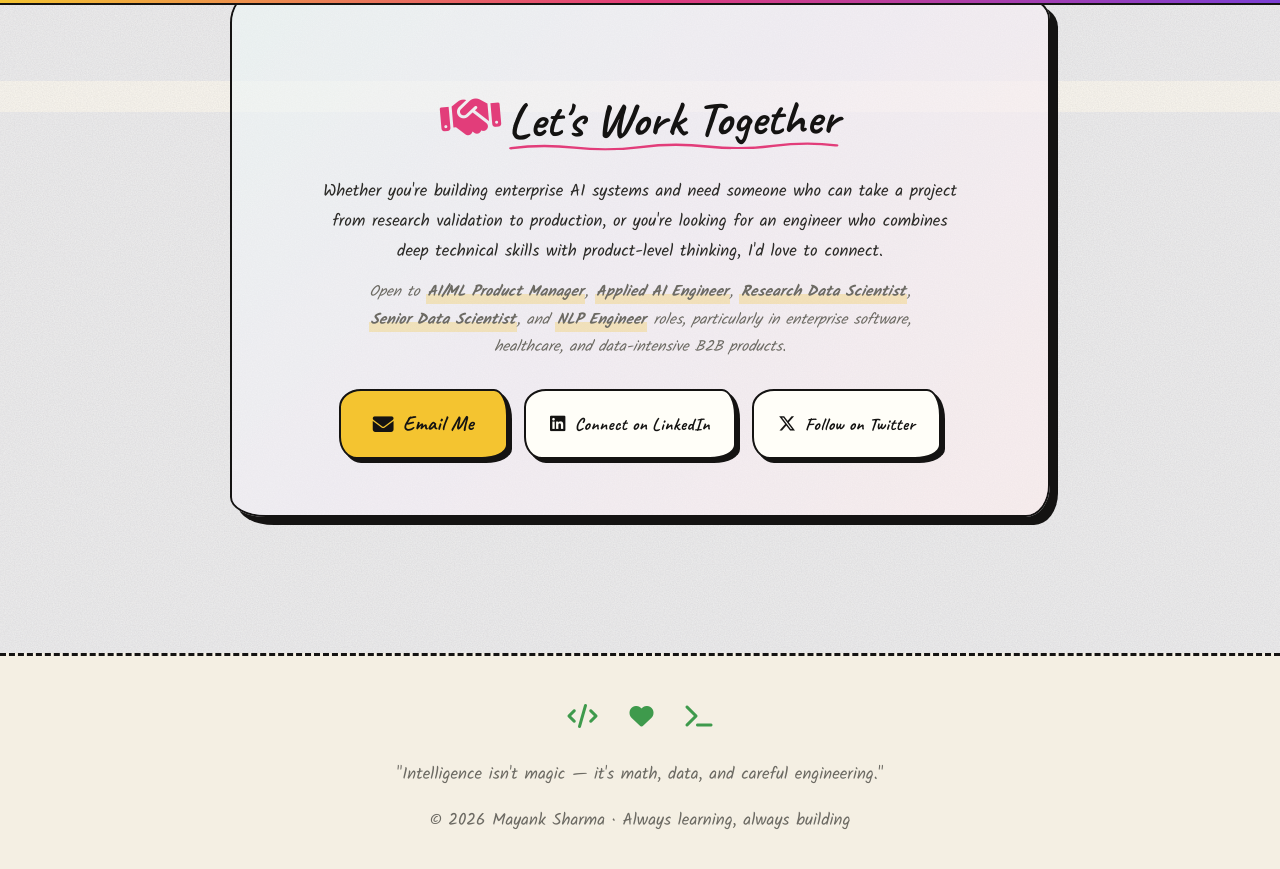
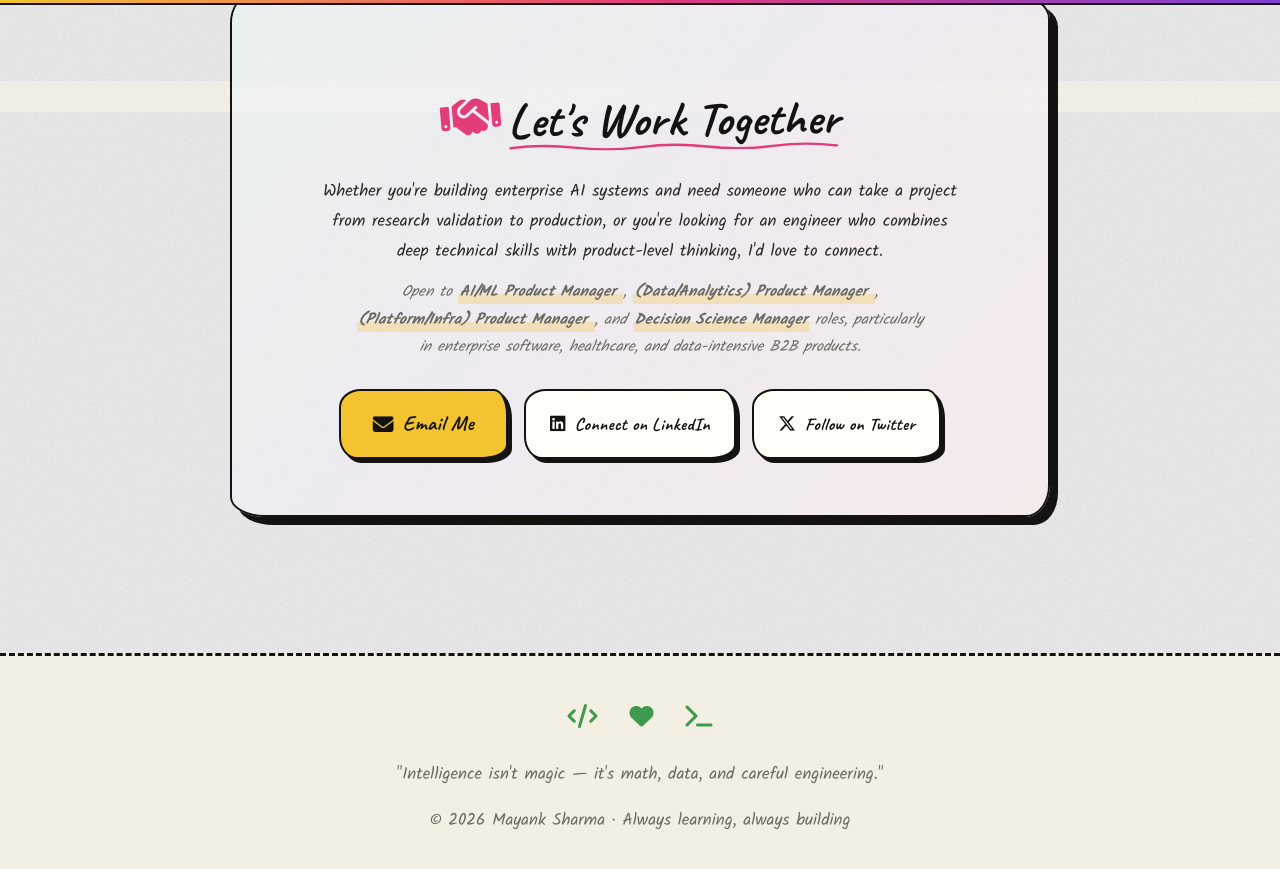
Before and after one commit to mayank1101/mayank1101.github.io, a Jekyll site: the page built from index.html, in a window 1280 px wide and 900 px high, scrolled down 3519 px. Shown: the top 869 px of the window. Built offline with Jekyll 4.4.1, drawn with Linux system fonts in a browser that asks for light colours; some web fonts are replaced.

Commit message:
aligned Product roles

```diff
--- a/index.html
+++ b/index.html
@@ -174,8 +174,8 @@
       or you're looking for an engineer who combines deep technical skills with product-level thinking, I'd love to connect.
     </p>
     <p class="muted">
-      Open to <strong>AI/ML Product Manager</strong>, <strong>Applied AI Engineer</strong>, <strong>Research Data Scientist</strong>,
-      <strong>Senior Data Scientist</strong>, and <strong>NLP Engineer</strong> roles,
+      Open to <strong>AI/ML Product Manager </strong>, <strong>(Data/Analytics) Product Manager </strong>,
+      <strong>(Platform/Infra) Product Manager </strong>, and <strong>Decision Science Manager</strong> roles,
       particularly in enterprise software, healthcare, and data-intensive B2B products.
     </p>
     <div class="collaborate-card-actions">
--- a/resume.html
+++ b/resume.html
@@ -134,8 +134,8 @@
     </div>
     <h3 style="margin-bottom: 1rem">Let's Talk AI</h3>
     <p style="margin-bottom: 2rem; line-height: 1.8">
-      I'm actively exploring <strong>AI/ML Product Manager</strong>, <strong>Applied AI Engineer</strong>, <strong>Research Data Scientist</strong>,
-      <strong>Senior Data Scientist</strong> and <strong>NLP Engineer</strong>, and  roles
+      I'm actively exploring <strong>AI/ML Product Manager</strong>, <strong>(Data/Analytics) Product Manager</strong>,
+      <strong> (Platform/Infra) Product Manager</strong> and <strong>Decision Science Manager</strong>, and  roles
       particularly in enterprise software, healthcare, and data-intensive B2B products.
       I respond personally to every inquiry.
     </p>
```
